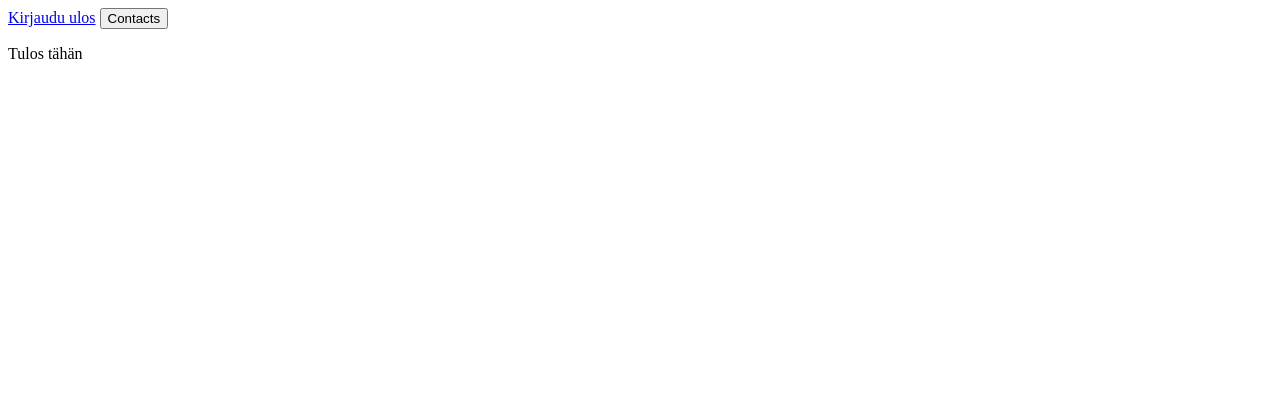
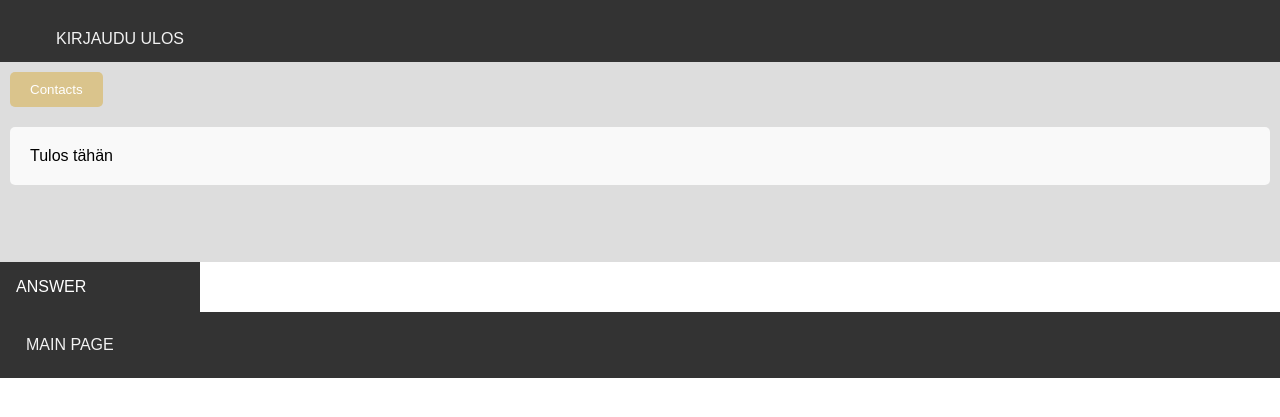
Before and after one commit to Tupolaa/Team2_Projekti, a PHP site: page /html/admin.html in a window 1280 px wide. Shown: the top 417 px of the page. Run offline with PHP 8.4, Linux system fonts and the light colour scheme.

Commit message:
kirjautumis sivun css ja admin panelin css

```diff
--- a/css/adminpanel.css
+++ b/css/adminpanel.css
@@ -0,0 +1,119 @@
+* {
+    box-sizing: border-box;
+    font-family: Arial, Helvetica, sans-serif;
+  }
+
+  body {
+    font-family: Arial, sans-serif;
+    margin: 0;
+    padding: 0;
+  }
+
+  /* Style the top navigation bar */
+  .topnav {
+    overflow: hidden;
+    background-color: #333;
+
+  }
+
+  .topnav li{
+    list-style: none;
+  }
+
+  /* Style the topnav links */
+  .topnav a {
+    float: left;
+    display: block;
+    color: #f2f2f2;
+    text-align: center;
+    padding: 14px 16px;
+    text-decoration: none;
+  }
+
+  /* Change color on hover */
+  .topnav a:hover {
+    background-color: #ddd;
+    color: black;
+  }
+
+  /* Style the content */
+  .content {
+    background-color: #ddd;
+    padding: 10px;
+    height: 200px; /* Should be removed. Only for demonstration */
+  }
+
+  .sidenav {
+    height: 100%;
+    width: 200px;
+    position: relative;
+    z-index: 1;
+    top: 0;
+    left: 0;
+    background-color: #333;
+    overflow-x: hidden;
+  }
+
+
+  /* Side navigation links */
+  .sidenav a {
+    color: white;
+    padding: 16px;
+    text-decoration: none;
+    display: block;
+  }
+
+  /* Change color on hover */
+  .sidenav a:hover {
+    background-color: #ddd;
+    color: black;
+  }
+
+
+  /* Style the footer */
+  .footer {
+    background-color: #f1f1f1;
+    padding: 10px;
+    overflow: hidden;
+    background-color: #333;
+    list-style: none;
+
+  }
+
+.footer a {
+    text-decoration: none;
+    float: left;
+    display: block;
+    color: #f2f2f2;
+    text-align: center;
+    padding: 14px 16px;
+    text-decoration: none;
+
+}
+
+.footer a:hover{
+
+    background-color: #ddd;
+    color: #111;
+
+}
+
+
+button {
+    padding: 10px 20px;
+    background-color: #dac48c;
+    color: #fff;
+    border: none;
+    border-radius: 5px;
+    cursor: pointer;
+
+}
+button:hover {
+    background-color: #d7ba6f;
+}
+#contactjson {
+    padding: 20px;
+    background-color: #f9f9f9;
+    border-radius: 5px;
+    margin-top: 20px;
+}
--- a/html/admin.html
+++ b/html/admin.html
@@ -7,7 +7,24 @@
     <title>Admin Page</title>
 </head>
 <body>
-    <a href='kirjauduulos.php'>Kirjaudu ulos</a>
+
+<div class="topnav">
+    <ul id="fontti">
+        <li><a href="kijauduulos.php">KIRJAUDU ULOS</a></li>
+
+    </ul>
+</div>
+
+
+<div class="content">
+
+    <nav>
+        <button onclick='ReadContacts();'>Contacts</button>
+    <p id='contactjson'>
+        Tulos tähän
+    </p>
+    </nav>
+
     <script>
         function ReadContacts() {
             xmlhttp = new XMLHttpRequest();
@@ -25,14 +42,15 @@
 
     </script>
 
-    <button onclick='ReadContacts();'>Contacts</button>
-    <p id='contactjson'>
-        Tulos tähän
-    </p>
+</div>
 
+<div class="sidenav">
+    <a href="https://www.google.com/intl/fi/gmail/about/">ANSWER</a>
+  </div>
 
-
-
+  <div class="footer">
+    <li><a href="../html/index.html">MAIN PAGE</a></li>
+</div>
 
 </body>
 </html>
```
Also changed, not shown: css/admin.css (+85 -44 lines), html/kirjaudu.html (+15 -7 lines), images/login.jpg (added), images/login2.jpg (added).
